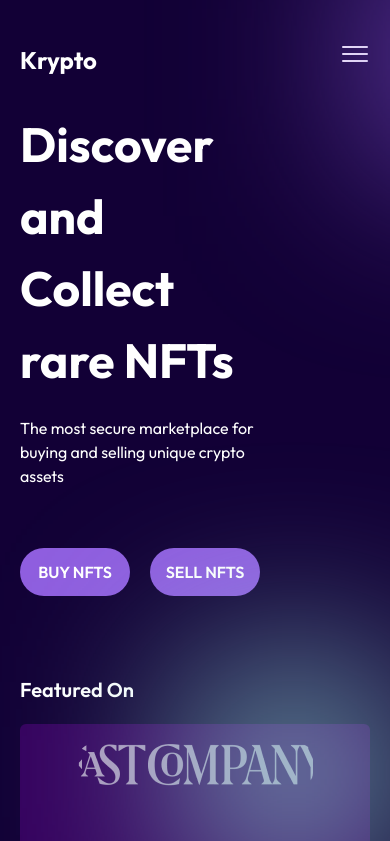
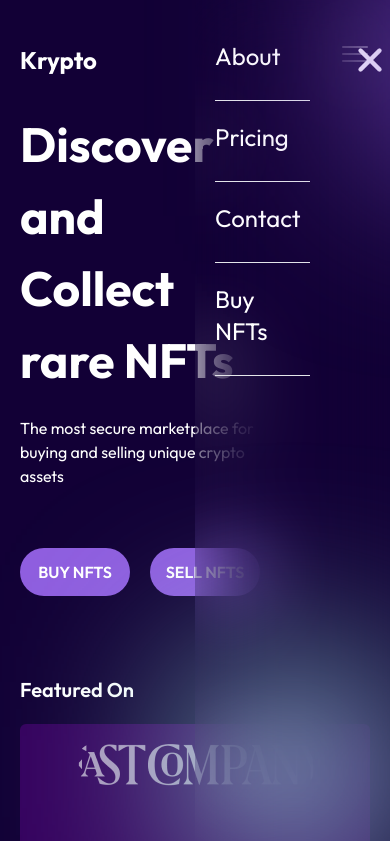
Before and after one commit to akashkennedy/Krypto, a React (Vite) app: page / in a window 390 px wide. Shown: the top 841 px of the page. Built offline with nearby package versions, Linux system fonts and the light colour scheme.

Commit message:
Add Hamburger Menu

```diff
--- a/src/App.jsx
+++ b/src/App.jsx
@@ -4,10 +4,16 @@ import FeaturedOn from "./components/FeaturedOn";
 import Analytics from "./components/Analytics";
 import GetOurApp from "./components/GetOurApp";
 import Footer from "./components/Footer";
+import HamburgerMenu from "./components/HamburgerMenu";
+
 
 const App = () => {
+
+
+
   return (
     <main className="px-5 sm:px-24 h-full bg-background text-white font-body">
+      <HamburgerMenu />
       <Header />
       <Hero />
       <FeaturedOn />
--- /dev/null
+++ b/src/components/HamburgerMenu.jsx
@@ -0,0 +1,24 @@
+import Close from '../assets/close.png'
+
+const HamburgerMenu = ({className, onClick}) => {
+
+  return (
+    <div className="absolute text-2xl  w-1/2 h-screen right-0 backdrop-blur-2xl sm:hidden">
+      <nav className="mt-10 ml-5 flex gap-5">
+        <ul className="flex flex-col gap-5">
+            <li><a href="#">About</a></li>
+            <hr />
+            <li><a href="#">Pricing</a></li>
+            <hr />
+            <li><a href="#">Contact</a></li>
+            <hr />
+            <li><a href="#">Buy NFTs</a></li>
+            <hr />
+        </ul>
+        <img src={Close} alt="Close Icon" className="h-10 ml-5"/>
+        </nav>
+    </div>
+  )
+}
+
+export default HamburgerMenu
```
Also changed, not shown: src/components/Header.jsx (+9 -3 lines), src/assets/close.png (added).
